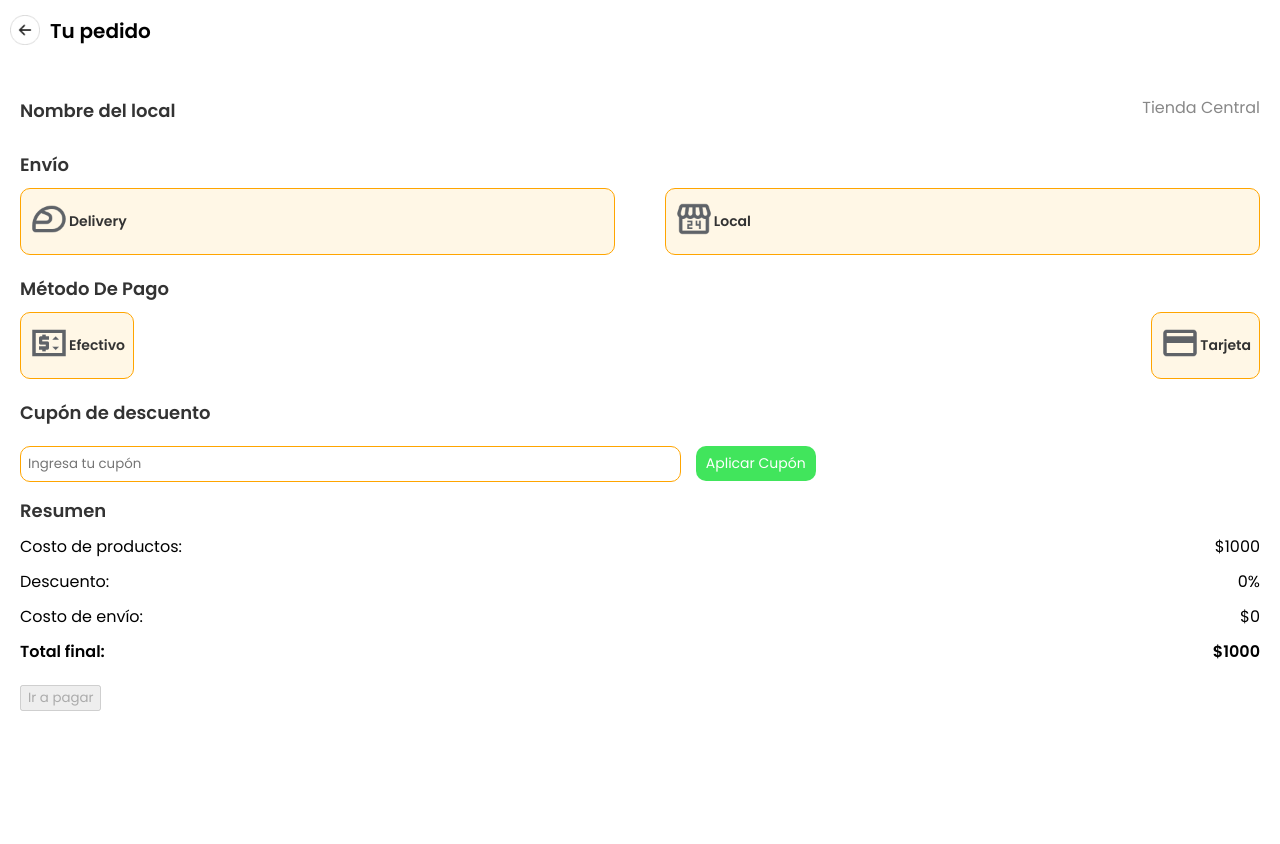
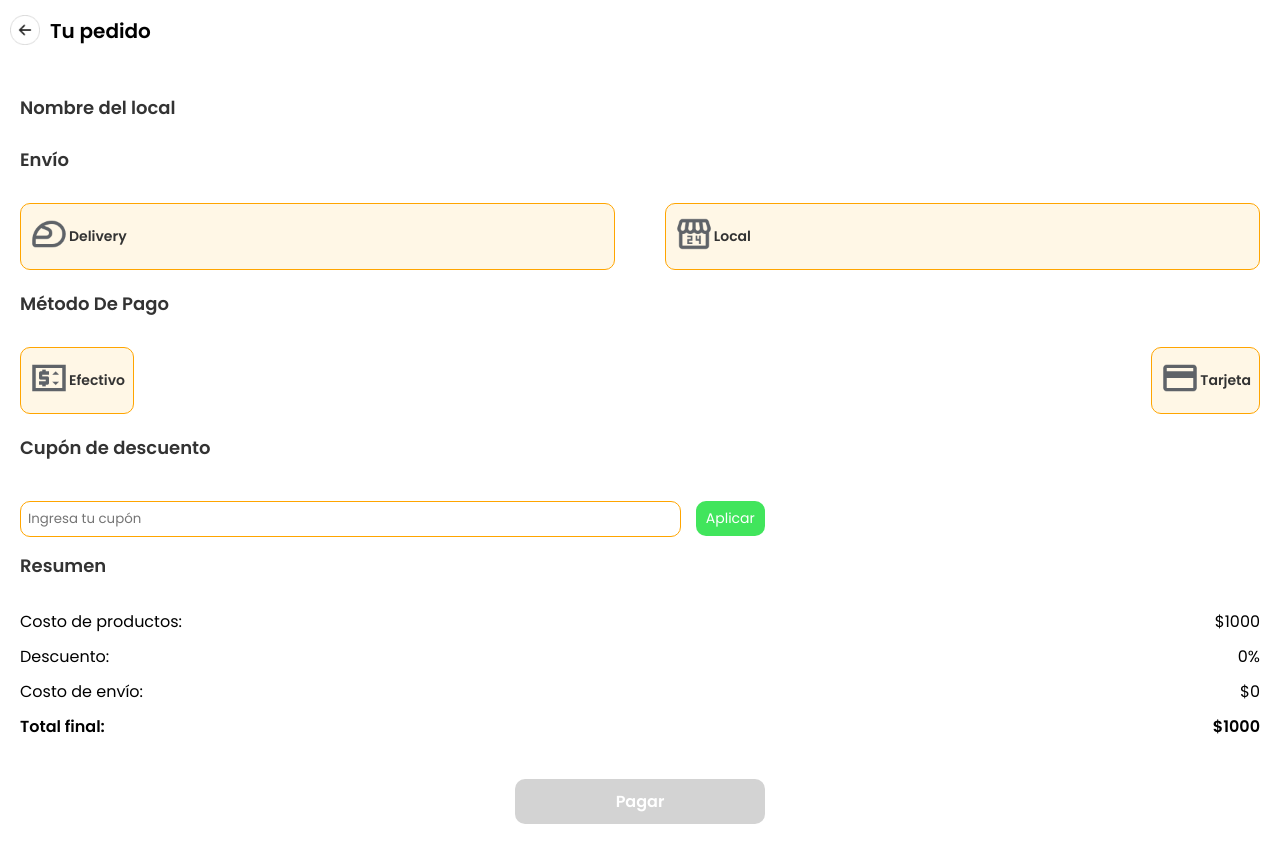
Before and after one commit to Martox16/Proyecto-Final, a Next.js app: page /view/metodosAPagar in a window 1280 px wide. Before the commit the page ends 800 px from the top, so only its background shows below. Built offline with nearby package versions, Linux system fonts and the light colour scheme; no server answers.

Commit message:
falta el editar error back

```diff
--- a/app/components/direcciones/agregarDirecciones/agregarDirecciones.js
+++ b/app/components/direcciones/agregarDirecciones/agregarDirecciones.js
@@ -1,9 +1,7 @@
-// components/agregarDireccion.js
 'use client';
 
 import React, { useState } from 'react';
 import styles from './agregarDirecciones.module.css';
-
 
 const AgregarDireccion = ({ onAddDireccion }) => {
   const [formData, setFormData] = useState({
@@ -21,7 +19,7 @@ const AgregarDireccion = ({ onAddDireccion }) => {
   const handleSubmit = async (e) => {
     e.preventDefault();
     try {
-      const userId = 1;
+       const userId = localStorage.getItem('userId');
       console.log(JSON.stringify({ ...formData, userId }));
       const response = await fetch('http://localhost:3000/guardarDireccion/', {
         method: 'POST',
@@ -36,6 +34,7 @@ const AgregarDireccion = ({ onAddDireccion }) => {
         alert('Dirección agregada con éxito');
         setFormData({ pais: '', ciudad: '', calle: '', detalle: '', referencia: '' });
         onAddDireccion(data); // Actualiza el estado en el componente padre, si es necesario
+        window.location.reload(); // Recarga la página
       } else {
         alert('Hubo un error al agregar la dirección 1');
       }
--- a/app/components/direcciones/editarDirecciones/editarDirecciones.js
+++ b/app/components/direcciones/editarDirecciones/editarDirecciones.js
@@ -19,6 +19,7 @@ const EditarDireccion = () => {
     const fetchDirecciones = async () => {
       try {
         const response = await fetch(`http://localhost:3000/mostrarDireccionToda/${idusuario}`);
+
         if (!response.ok) {
           throw new Error('Error al obtener las direcciones');
         }
@@ -36,8 +37,9 @@ const EditarDireccion = () => {
   }, []);
 
   const eliminarDireccion = async (direccionId) => {
+    console.log(direccionId)
     try {
-      const response = await fetch(`http://localhost:3000/eliminarDireccion/${direccionId}`, {
+      const response = await fetch(`http://localhost:3000/eliminarDireccion/${direccionId}/${idusuario}`, {
         method: 'DELETE',
       });
       if (response.ok) {
@@ -65,7 +67,7 @@ const EditarDireccion = () => {
 
   const guardarEdicion = async () => {
     try {
-      const response = await fetch(`http://localhost:3000/actualizarDireccion/${direccionEditando.id}`, {
+      const response = await fetch(`http://localhost:3000/actualizarDireccion/`, {
         method: 'PUT',
         headers: {
           'Content-Type': 'application/json',
--- a/app/components/metodosAPagar/metodosAPagar.js
+++ b/app/components/metodosAPagar/metodosAPagar.js
@@ -3,20 +3,6 @@ import React, { useState, useEffect } from 'react';
 import { useRouter } from 'next/navigation';
 import styles from './metodosAPagar.module.css';
 
-// Datos de ejemplo de dirección y local
-const datosLocal = [
-  {
-    id: 1,
-    pais: "Argentina",
-    ciudad: "Buenos Aires",
-    calle: "Avenida Corrientes",
-    detalle: "Piso 3, Dpto 5",
-    referencia: "Cerca del Obelisco",
-    nombreLocal: "Tienda Central"
-  }
-];
-
-// Cupones de descuento válidos (en porcentaje)
 const cuponesValidos = {
   "DESCUENTO10": 10,
   "DESCUENTO20": 20,
@@ -27,58 +13,55 @@ const cuponesValidos = {
 const MetodosAPagar = () => {
   const router = useRouter();
 
-  // Estados locales
   const [direccion, setDireccion] = useState('');
   const [nombreLocal, setNombreLocal] = useState('');
-  const [editable, setEditable] = useState(false);
-  const [direccionTemporal, setDireccionTemporal] = useState('');
+  const [productos, setProductos] = useState([]);
+  const [subtotal, setSubtotal] = useState(1000);
   const [envioSeleccionado, setEnvioSeleccionado] = useState(null);
   const [pagoSeleccionado, setPagoSeleccionado] = useState(null);
-  const [subtotal, setSubtotal] = useState(1000);
   const [descuento, setDescuento] = useState(0);
   const [cupon, setCupon] = useState('');
   const [cuponAplicado, setCuponAplicado] = useState(false);
 
-  // Cargar datos de ejemplo al iniciar
   useEffect(() => {
-    const local = datosLocal[0];
-    const direccionCompleta = `${local.calle}, ${local.ciudad}, ${local.pais} - ${local.detalle}`;
-    setDireccion(direccionCompleta);
-    setDireccionTemporal(direccionCompleta);
-    setNombreLocal(local.nombreLocal);
+    const fetchData = async () => {
+      try {
+        const selectedTiendaId = localStorage.getItem('selectedTiendaId');
+        const savedCart = JSON.parse(localStorage.getItem('cartItems')) || {};
+
+        // Obtener datos del local
+        const tiendaResponse = await fetch('http://localhost:3000/infoTiendas');
+        const tiendaData = await tiendaResponse.json();
+        const tienda = tiendaData.find(tienda => tienda.id == selectedTiendaId);
+        if (tienda) setNombreLocal(tienda.nombrelocal);
+
+        // Obtener productos
+        const productosResponse = await fetch(`http://localhost:3000/productos/${selectedTiendaId}`);
+        const productosData = await productosResponse.json();
+        setProductos(productosData);
+
+        // Calcular subtotal
+        const subtotalCalculado = Object.entries(savedCart).reduce((acc, [id, cantidad]) => {
+          const producto = productosData.find(prod => prod.id == id);
+          return acc + (producto?.precioxpagina || 0) * cantidad;
+        }, 0);
+        setSubtotal(subtotalCalculado);
+
+        // Obtener dirección del cliente desde la nueva API
+        const direccionResponse = await fetch(`http://localhost:3000/direccion/${idusuario}`);
+        const direccionData = await direccionResponse.json();
+        setDireccion(direccionData.direccion);
+        } catch (error) {
+        console.error('Error fetching data:', error);
+        }
+    };
+
+    fetchData();
   }, []);
 
-  // Manejar el click en "Cambiar" para editar la dirección
-  const handleCambiarDireccion = () => {
-    setEditable(true);
-  };
-
-  // Cancelar edición
-  const handleCancelar = () => {
-    setEditable(false);
-    setDireccionTemporal(direccion); // Restaurar la dirección original
-  };
-
-  // Guardar la dirección editada
-  const handleGuardar = () => {
-    setDireccion(direccionTemporal);
-    setEditable(false);
-  };
-
-  // Seleccionar método de envío
-  const handleSeleccionEnvio = (metodo) => {
-    setEnvioSeleccionado(metodo);
-  };
-
-  // Seleccionar método de pago
-  const handleSeleccionPago = (metodo) => {
-    setPagoSeleccionado(metodo);
-  };
-
-  // Aplicar cupón de descuento
-  const handleCuponChange = (e) => {
-    setCupon(e.target.value.toUpperCase());
-  };
+  const handleSeleccionEnvio = (metodo) => setEnvioSeleccionado(metodo);
+  const handleSeleccionPago = (metodo) => setPagoSeleccionado(metodo);
+  const handleCuponChange = (e) => setCupon(e.target.value.toUpperCase());
 
   const handleAplicarCupon = () => {
     if (cuponesValidos[cupon]) {
@@ -89,56 +72,23 @@ const MetodosAPagar = () => {
     }
   };
 
-  // Manejar el botón de ir a pagar
   const handleIrAPagar = () => {
     if (envioSeleccionado && pagoSeleccionado) {
       router.push('/view/compraRealizada');
     }
   };
 
-  // Calcular el total con descuento (aplicando porcentaje sobre total)
   const totalAntesDeDescuento = subtotal + (envioSeleccionado === 'Delivery' ? 2000 : 0);
   const totalConDescuento = totalAntesDeDescuento - (totalAntesDeDescuento * (descuento / 100));
 
   return (
     <div className={styles.container}>
-      {/* Dirección de entrega */}
-      {envioSeleccionado === 'Delivery' && (
-        <div className={styles.direccion}>
-          <h2 className={styles.titulo}>Dirección de entrega</h2>
-          <button className={styles.botonCambiar} onClick={handleCambiarDireccion}>Cambiar</button>
-        </div>
-      )}
 
-      {/* Mostrar dirección solo si el envío es "Delivery" */}
-      {envioSeleccionado === 'Delivery' && (
-        <div>
-          {editable ? (
-            <>
-              <input
-                type="text"
-                value={direccionTemporal}
-                onChange={(e) => setDireccionTemporal(e.target.value)}
-                className={styles.inputDireccion}
-              />
-              <div>
-                <button className={styles.botonGuardar} onClick={handleGuardar}>Guardar</button>
-                <button className={styles.botonCancelar} onClick={handleCancelar}>Cancelar</button>
-              </div>
-            </>
-          ) : (
-            <p className={styles.ubicacion}>{direccion}</p>
-          )}
-        </div>
-      )}
-
-      {/* Mostrar el nombre del local siempre */}
       <div className={styles.divLocal}>
         <h2 className={styles.tituloLocal}>Nombre del local</h2>
         <p className={styles.nombreLocal}>{nombreLocal}</p>
       </div>
 
-      {/* Envío */}
       <div className={styles.envio}>
         <h2 className={styles.titulo2}>Envío</h2>
         <div className={styles.envioOpciones}>
@@ -159,7 +109,6 @@ const MetodosAPagar = () => {
         </div>
       </div>
 
-      {/* Método de Pago */}
       <div className={styles.metodoPago}>
         <h2 className={styles.titulo2}>Método De Pago</h2>
         <div className={styles.pagoOpciones}>
@@ -180,7 +129,6 @@ const MetodosAPagar = () => {
         </div>
       </div>
 
-      {/* Cupón de descuento */}
       <div className={styles.cuponContainer}>
         <h2 className={styles.titulo2}>Cupón de descuento</h2>
         <input
@@ -191,16 +139,11 @@ const MetodosAPagar = () => {
           placeholder="Ingresa tu cupón"
           disabled={cuponAplicado}
         />
-        <button
-          className={styles.botonAplicarCupon}
-          onClick={handleAplicarCupon}
-          disabled={cuponAplicado}
-        >
-          {cuponAplicado ? 'Cupón Aplicado' : 'Aplicar Cupón'}
+        <button className={styles.botonAplicarCupon} onClick={handleAplicarCupon} disabled={cuponAplicado}>
+          Aplicar
         </button>
       </div>
 
-      {/* Resumen */}
       <div className={styles.resumen}>
         <h2 className={styles.titulo2}>Resumen</h2>
         <div className={styles.item}>
@@ -221,14 +164,13 @@ const MetodosAPagar = () => {
         </div>
       </div>
 
-      {/* Botón para ir a pagar */}
       <div className={styles.botonContainer}>
         <button
           className={styles.botonIrAPagar}
           onClick={handleIrAPagar}
           disabled={!envioSeleccionado || !pagoSeleccionado}
         >
-          Ir a pagar
+          Pagar
         </button>
       </div>
     </div>
--- a/app/components/metodosAPagar/metodosAPagar.module.css
+++ b/app/components/metodosAPagar/metodosAPagar.module.css
@@ -11,7 +11,7 @@
   font-size: 18px;
   font-weight: bold;
   color: #333;
-  margin-bottom: 10px;
+  margin-bottom: 30px;
 }
 
 .direccion, .envio, .metodoPago, .resumen {
@@ -20,14 +20,14 @@
 
 .direccion{
   display: flex;
-  flex-direction: row;
-  justify-content: space-between;
+  flex-direction: column;
   align-items: center;
 }
 .ubicacion {
   font-size: 16px;
   color: #888;
   margin-top: -20px;
+  text-align: center;
 }
 
 .botonCambiar {
@@ -181,3 +181,34 @@
 .botonAplicarCupon:disabled {
   background-color: #d3d3d3;
 }
+
+/* Agregar al CSS */
+.botonContainer {
+  display: flex;
+  justify-content: center;
+  margin-top: 20px;
+}
+
+.botonIrAPagar {
+  background-color: #00b94a;
+  color: white;
+  padding: 10px 20px;
+  margin-Top: 20px;
+  font-size: 16px;
+  font-weight: bold;
+  border: none;
+  border-radius: 10px;
+  cursor: pointer;
+  width: 100%;
+  max-width: 250px;
+  transition: background-color 0.3s ease;
+}
+
+.botonIrAPagar:disabled {
+  background-color: #d3d3d3;
+  cursor: not-allowed;
+}
+
+.botonIrAPagar:hover:not(:disabled) {
+  background-color: #019e36;
+}
```
Lines whose indentation alone changed are shown as unchanged.
